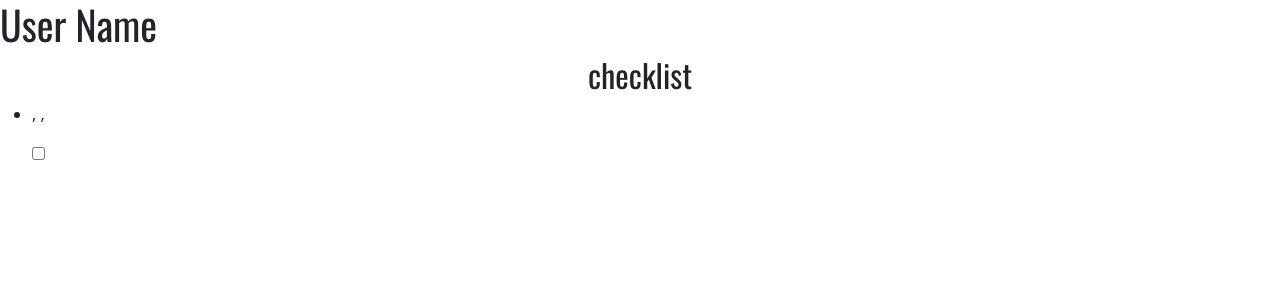
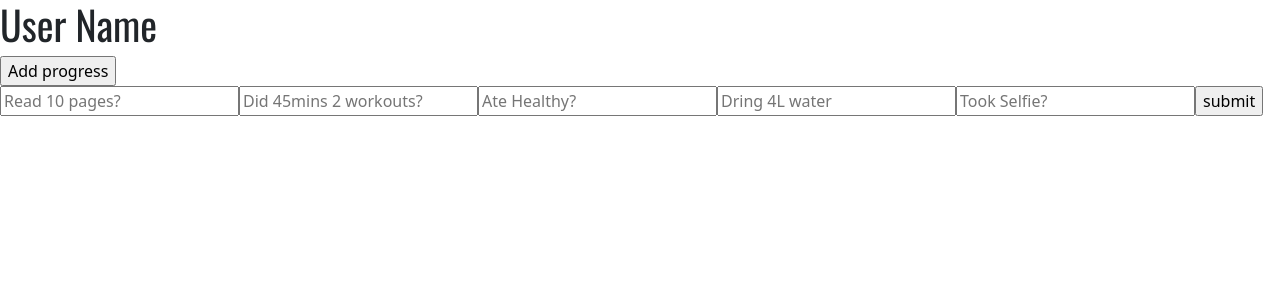
Before and after one commit to NaveenRawat18/HardChallenge, a React (Create React App) app: page /dashboard in a window 1280 px wide. Shown: the top 300 px of the page. Built offline with nearby package versions, Linux system fonts and the light colour scheme.

Commit message:
added updates to  checklist

```diff
--- /dev/null
+++ b/src/components/AddProgress.js
@@ -0,0 +1,43 @@
+import React, {useState} from 'react'
+
+const AddProgress = () => {
+    const [Learning, setLearning] = useState("")
+    const [workouts, setWorkouts] = useState("")
+    const [diet, setDiet] = useState("")
+    const [read, setRead] = useState("")
+    const [selfie, setSelfie] = useState("")
+    const [formInput, setFormInput] = useState([{
+        Learning: Learning,
+        workouts: workouts,
+        diet: diet,
+        read: read,
+        selfie: selfie
+}])
+    const handleSubmit = (e)=>{
+        e.preventDefault()
+        const userInput = {
+          Learning,
+          workouts,
+          diet,
+          read,
+          selfie
+        }
+        // console.log(userInput)
+        setFormInput([...formInput, userInput])
+        console.log(formInput)
+    }
+  return (
+    <div>
+      <form onSubmit={handleSubmit}>
+        <input type='text' value={Learning} placeholder='Read 10 pages?' onChange={(e)=>{setLearning(e.target.value)}}/>
+        <input type='text' value={workouts} placeholder='Did 45mins 2 workouts?' onChange={(e)=>{setWorkouts(e.target.value)}}/>
+        <input type='text' value={diet} placeholder='Ate Healthy?' onChange={(e)=>{setDiet(e.target.value)}}/>
+        <input type='text' value={read} placeholder='Dring 4L water' onChange={(e)=>{setRead(e.target.value)}}/>
+        <input type='text' value={selfie} placeholder='Took Selfie?' onChange={(e)=>{setSelfie(e.target.value)}}/>
+        <input type='submit' value='submit' />
+      </form>
+    </div>
+  )
+}
+
+export default AddProgress
--- a/src/components/Blocks.js
+++ b/src/components/Blocks.js
@@ -9,10 +9,8 @@ const Blocks = () => {
             <div className="col-md-6 p-0">
                 <div className="gym-class-box d-flex flex-column align-items-end justify-content-center bg-primary text-right text-white py-5 px-5">
                     <i className="flaticon-six-pack"></i>
-                    <h3 className="display-4 mb-3 text-white font-weight-bold">Build Muscle</h3>
-                    <p>
-                    The "75 Hard" challenge isn't primarily designed for muscle-building, but its rigorous exercise component, featuring two workouts daily, can lead to improved strength and muscle endurance. While it may not be the most efficient muscle-building program, it promotes consistent physical activity and mental toughness, which are valuable for fitness enthusiasts.
-                    </p>
+                    <h3 className="display-4 mb-3 text-white font-weight-bold">Benefits</h3>
+                    <p>Experience transformation with the 75 Hard Challenge: build resilience, discipline, and mental toughness. Achieve enduring self-improvement through fitness and conquer challenges for a life-changing journey</p>
                     <a href="" className="btn btn-lg btn-outline-light mt-4 px-4">Join Now</a>
                 </div>
             </div>
@@ -21,10 +19,7 @@ const Blocks = () => {
                     <i className="flaticon-bodybuilding"></i>
                     <h3 className="display-4 mb-3 text-white font-weight-bold">Building Skills</h3>
                     <p>
-                        "75 Hard" isn't just about fitness; it's a powerful tool for skill-building.
-                        This challenge cultivates discipline, mental toughness, and consistency, which are essential attributes for mastering any skill.
-                        By adhering to its rules, participants learn to persevere, setting a strong foundation for skill development in any area of life.
-                    </p>
+                    75 Day Hard Challenge Focus: Transformative Discipline, Resilience, Mental Toughness, and Fitness for a Life-Altering Journey Toward Personal Triumph and Self-Improvement</p>
                     <a href="" className="btn btn-lg btn-outline-light mt-4 px-4">Join Now</a>
                 </div>
             </div>
--- a/src/components/Carosel.js
+++ b/src/components/Carosel.js
@@ -47,27 +47,13 @@ return (
 			seen ?
 			<PopupForm toggle={togglePop} /> :
 			<div>
-        	<h3 className="text-primary text-capitalize m-0">Get Fitter & Stronger</h3>
-            <h2 className="display-2 m-0 mt-2 mt-md-4 text-white font-weight-bold text-capitalize">Take 75 Hard Challenge</h2>
+        	<h3 className="text-primary text-capitalize m-0">75 Hard Challenge</h3>
+            <h2 className="display-2 m-0 mt-2 mt-md-4 text-white font-weight-bold text-capitalize">Transform Your Life with Resilience and Growth</h2>
 			<button onClick={togglePop} className="btn btn-lg btn-outline-light mt-3 mt-md-5 py-md-3 px-md-5">Get Started</button>
 			</div>
 		}
 		</Carousel.Caption>
 		</Carousel.Item>
-		{/* <Carousel.Item interval={1500} classNameName="carousel-inner carousel-item active">
-		<img className="w-100" src="./assets/img/carousel-1.jpg" alt="Image" />
-		<Carousel.Caption  className="carousel-caption d-flex flex-column align-items-center justify-content-center">
-		{
-			seen ?
-			<PopupForm toggle={togglePop} /> :
-			<div>
-        	<h3 className="text-primary text-capitalize m-0">Get Fitter & Stronger</h3>
-            <h2 className="display-2 m-0 mt-2 mt-md-4 text-white font-weight-bold text-capitalize">Take 75 Hard Challenge</h2>
-			<button onClick={togglePop} className="btn btn-lg btn-outline-light mt-3 mt-md-5 py-md-3 px-md-5">Get Started</button>
-			</div>
-		}
-		</Carousel.Caption>
-		</Carousel.Item>   */}
 	</Carousel>
 	</div>
 );
--- a/src/components/Checklist.js
+++ /dev/null
@@ -1,30 +0,0 @@
-// Checklist.js
-import React from 'react';
-
-const Checklist = () => {
-  const date = new Date()
-  const year = date.year
-  const month = date.month
-  const day = date.day
-  return (
-    <div>
-      <div style={{textAlign: "center"}}>
-        <h2>checklist</h2>
-      </div>
-      <div>
-        <ul>
-            <li>
-              <p>{day}, {month}, {year}</p>
-              <label>
-                <input
-                  type="checkbox"
-                />
-              </label>
-            </li>
-        </ul>
-      </div>
-    </div>
-  );
-};
-
-export default Checklist;
--- a/src/components/Dashboard.js
+++ b/src/components/Dashboard.js
@@ -1,13 +1,37 @@
-import React from 'react'
-import Checklist from './Checklist'
+import React, { useState } from 'react'
+import TaskManager from './TaskManager'
+import { addSeconds } from 'date-fns'
+import AddProgress from './AddProgress'
 
 const Dashboard = () => {
+  const [task, setTask] = useState([])
+  const [SelectedBook, setSelectedBook] = useState("")
+  const [skill, setSkill] = useState("")
+  const [open, setOpen] = useState(false)
+
+  const date = new Date().getDate()
+  const tasks = [
+    { id: 1, title: 'Drink 4L water', completedDate: `${date}` },
+    { id: 2, title: `Read 10 Pages of ${SelectedBook}`, completedDate: `${date}` },
+    { id: 3, title: 'Eat Healthy', completedDate: `${date}` },
+    { id: 4, title: `learn ${skill} for 2hr`, completedDate: `${date}` },
+    { id: 5, title: 'Take Selfie', completedDate: `${date}` },
+    // Add more tasks with different dates
+  ];
+
+  function Callback(){
+    setOpen(!open)
+  }
   return (
     <div>
         <div className='header'>
             <h1>User Name</h1>
         </div>
-        <Checklist />
+        <input type='button' value='Add progress' onChange={Callback}/>
+        {
+          !open ?
+           <AddProgress /> : <TaskManager tasks={tasks}/>
+        }
     </div>
   )
 }
--- /dev/null
+++ b/src/components/Task.js
@@ -0,0 +1,12 @@
+import React from 'react';
+
+const Task = ({ task }) => {
+  return (
+    <div>
+      <input type='checkbox'></input>
+      <span>{task.title}</span>
+    </div>
+  );
+};
+
+export default Task;
--- /dev/null
+++ b/src/components/TaskList.js
@@ -0,0 +1,15 @@
+import React from 'react';
+import Task from './Task';
+
+const TaskList = ({ date, tasks }) => {
+  return (
+    <div>
+      <h2>{date}</h2>
+      {tasks.map((task) => (
+        <Task key={task.id} task={task} />
+      ))}
+    </div>
+  );
+};
+
+export default TaskList;
--- /dev/null
+++ b/src/components/TaskManager.js
@@ -0,0 +1,24 @@
+import React from 'react';
+import TaskList from './TaskList';
+
+const TaskManager = ({ tasks }) => {
+  // Group tasks by date
+  const tasksByDate = tasks.reduce((acc, task) => {
+    const date = task.completedDate;
+    if (!acc[date]) {
+      acc[date] = [];
+    }
+    acc[date].push(task);
+    return acc;
+  }, {});
+
+  return (
+    <div>
+      {Object.keys(tasksByDate).map((date) => (
+        <TaskList key={date} date={date} tasks={tasksByDate[date]} />
+      ))}
+    </div>
+  );
+};
+
+export default TaskManager;
--- a/src/pages/Home.js
+++ b/src/pages/Home.js
@@ -7,8 +7,8 @@ import Carosel from '../components/Carosel';
 import Blocks from '../components/Blocks';
 import Services from '../components/Services';
 import Features from '../components/Features';
-import Footer from '../components/Footer';
-import TopInfluencers from '../components/TopInfluencers';
+// import Footer from '../components/Footer';
+// import TopInfluencers from '../components/TopInfluencers';
 import Blog from '../components/Blog';
 function Home() {
   const [phone, setPhone] = useState("");
@@ -56,7 +56,6 @@ function Home() {
       <Blocks />
       <Features />
       <Services />
-      <TopInfluencers />
       <Blog />
       {/* <Footer /> */}
         {/* <svg xmlns="http://www.w3.org/2000/svg" fill="#EAEAEA" width="100%" height="200px" viewBox="0 0 1440 320">
```
